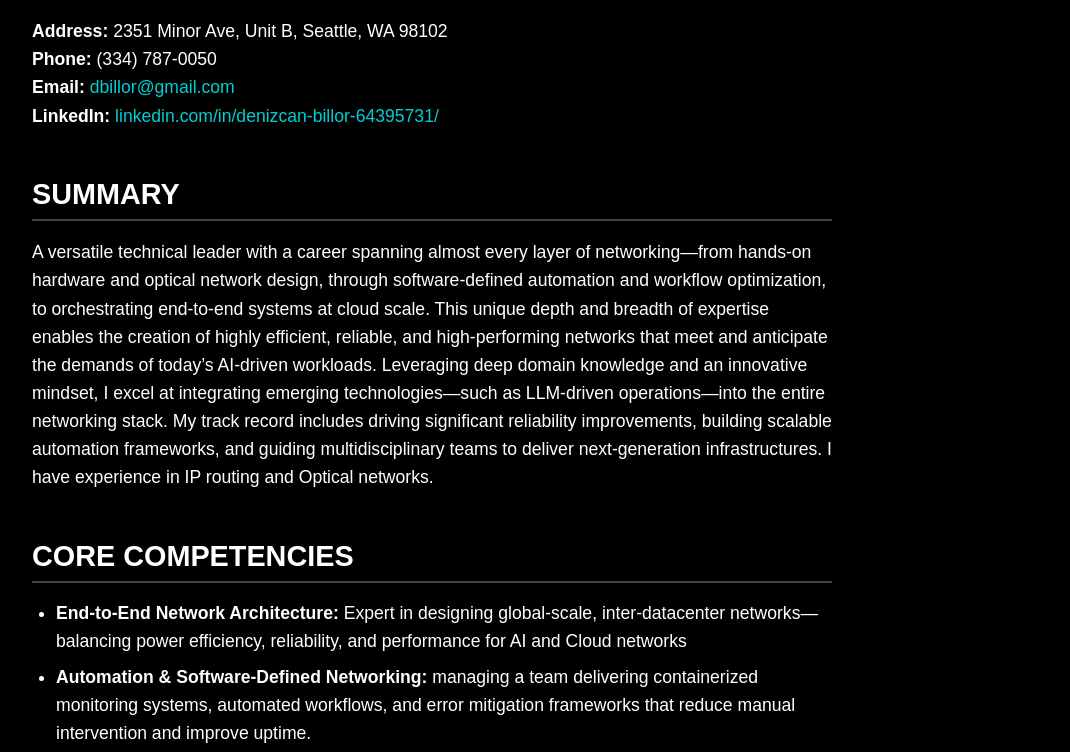
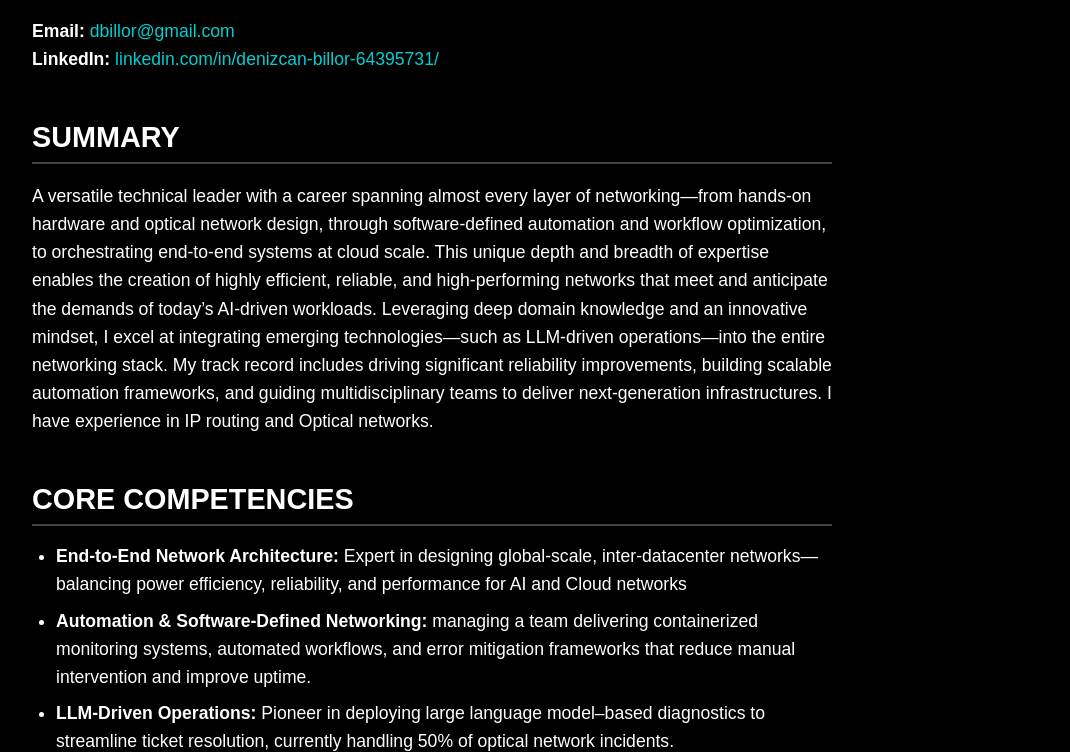
Before and after one commit to dbillor/dbillor.github.io, a plain HTML site: page resume.html in a window 1280 px wide. Shown: the part 227-979 px from the top of the page, without its empty margins (208-1278 px from the left). Drawn offline with Linux system fonts and the light colour scheme.

Commit message:
Update resume.html

```diff
--- a/resume.html
+++ b/resume.html
@@ -20,8 +20,6 @@
   <section class="resume-section">
     <h1>DENIZCAN (DENI) BILLOR</h1>
     <p class="contact-info">
-      <strong>Address:</strong> 2351 Minor Ave, Unit B, Seattle, WA 98102<br>
-      <strong>Phone:</strong> (334) 787-0050<br>
       <strong>Email:</strong> <a href="mailto:dbillor@gmail.com">dbillor@gmail.com</a><br>
       <strong>LinkedIn:</strong> <a href="https://linkedin.com/in/denizcan-billor-64395731/" target="_blank">linkedin.com/in/denizcan-billor-64395731/</a>
     </p>
```
